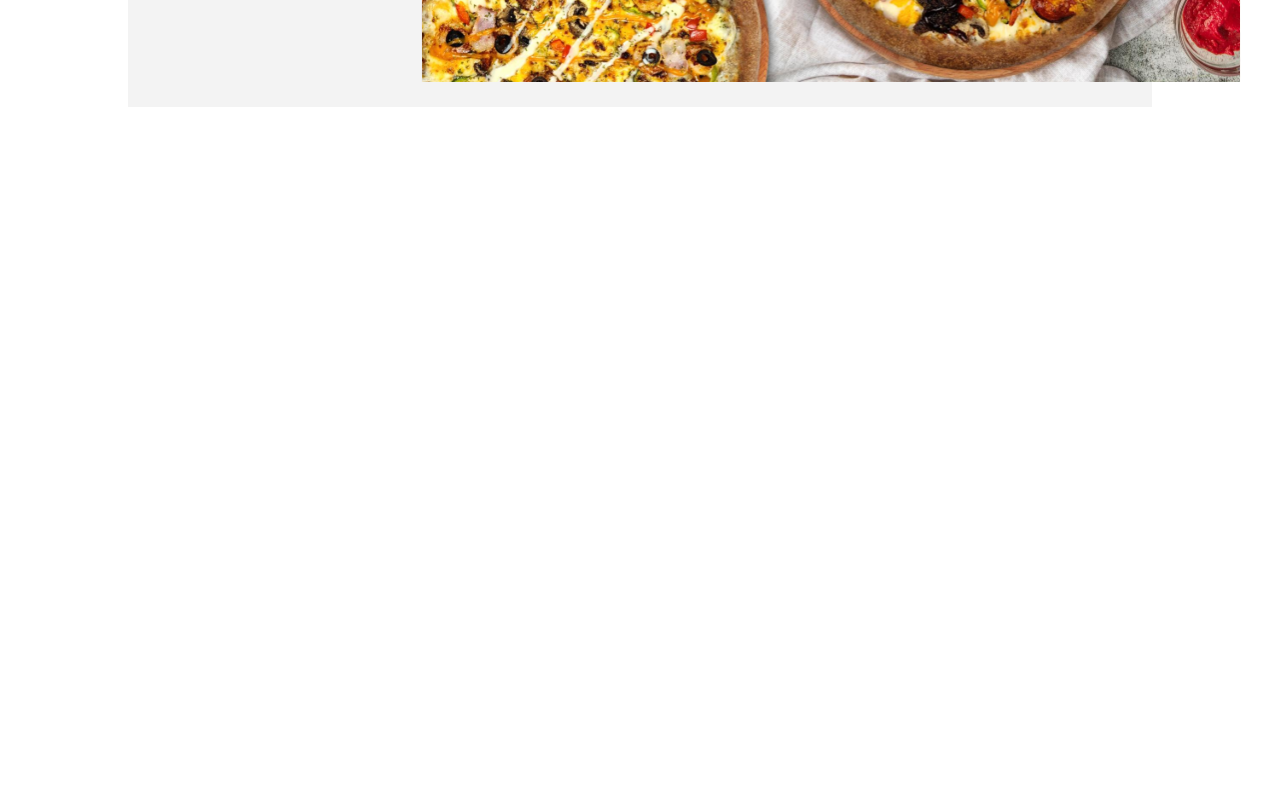
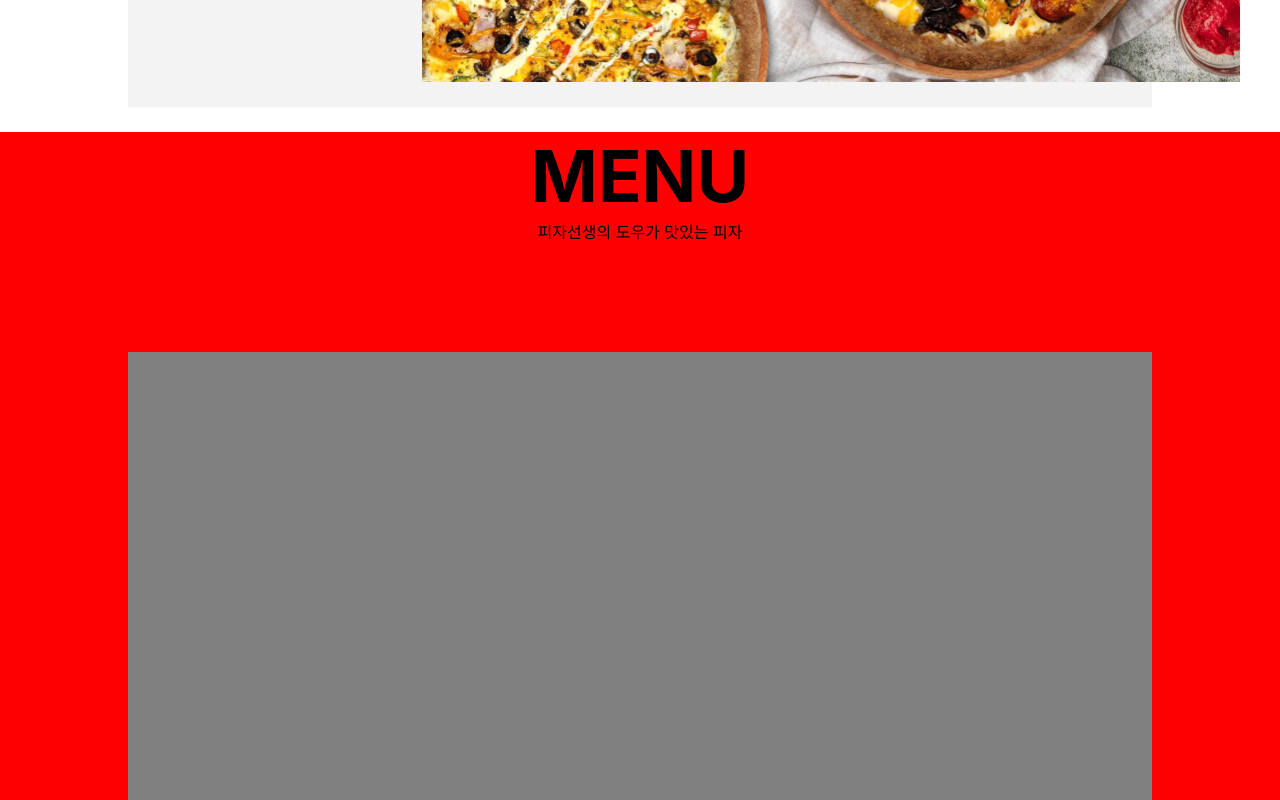
Before and after one commit to DevWonny/CloneCoding_TypeScript, a React (Create React App) app: page / in a window 1280 px wide. Shown: the part 1240-2040 px from the top of the page. Before the commit the page ends 1372 px from the top, so only its background shows below. Built offline with nearby package versions, Linux system fonts and the light colour scheme.

Commit message:
feat: Menu Section 퍼블리싱 진행중

```diff
--- a/src/views/Main.tsx
+++ b/src/views/Main.tsx
@@ -3,6 +3,7 @@ import React from 'react';
 import Header from '../components/Header';
 import MainBanner from './MainBanner';
 import Brand from './Brand';
+import Menu from './Menu';
 
 const Main = () => {
   return (
@@ -10,6 +11,7 @@ const Main = () => {
       <Header />
       <MainBanner />
       <Brand />
+      <Menu />
     </>
   );
 };
--- a/src/views/Menu.tsx
+++ b/src/views/Menu.tsx
@@ -1,5 +1,48 @@
-import React from "react";
+import React from 'react';
 
-const Menu = () => {};
+import styled from 'styled-components';
+
+const Menu = () => {
+  return (
+    <MenuWrap>
+      <MenuHeaderContainer>
+        <h1>MENU</h1>
+        <span>피자선생의 도우가 맛있는 피자</span>
+      </MenuHeaderContainer>
+      <MenuContentsWrap></MenuContentsWrap>
+    </MenuWrap>
+  );
+};
 
 export default Menu;
+
+const MenuWrap = styled.div`
+  width: 100%;
+  height: 100vh;
+  position: relative;
+  background: red;
+`;
+
+const MenuHeaderContainer = styled.div`
+  width: 100%;
+  height: 120px;
+  text-align: center;
+
+  & h1 {
+    font-size: 72px;
+    margin: 0;
+  }
+`;
+
+const MenuContentsWrap = styled.div`
+  width: 80%;
+  height: 620px;
+  position: relative;
+  left: 10%;
+  top: 100px;
+  background: gray;
+`;
+
+const MenuContentsContainer = styled.div``;
+
+const MenuContentsDiv = styled.div``;
```
